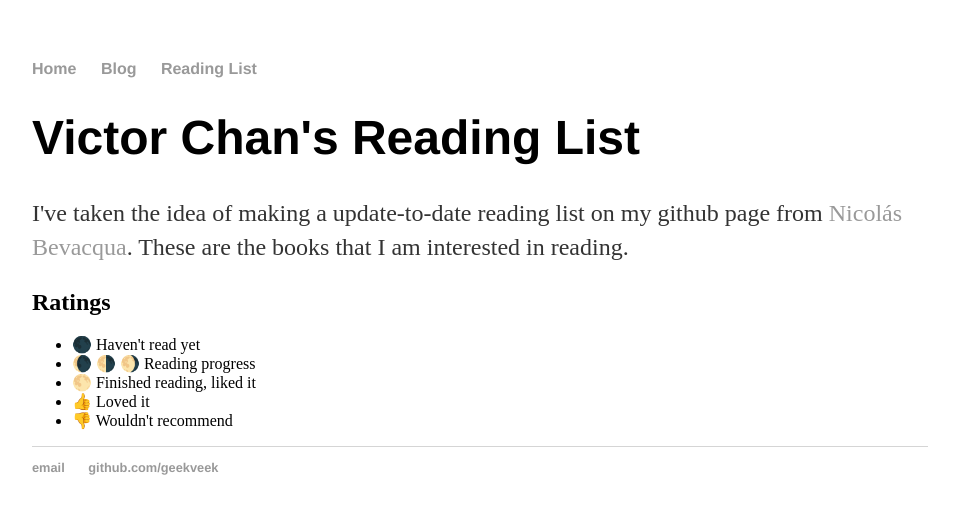
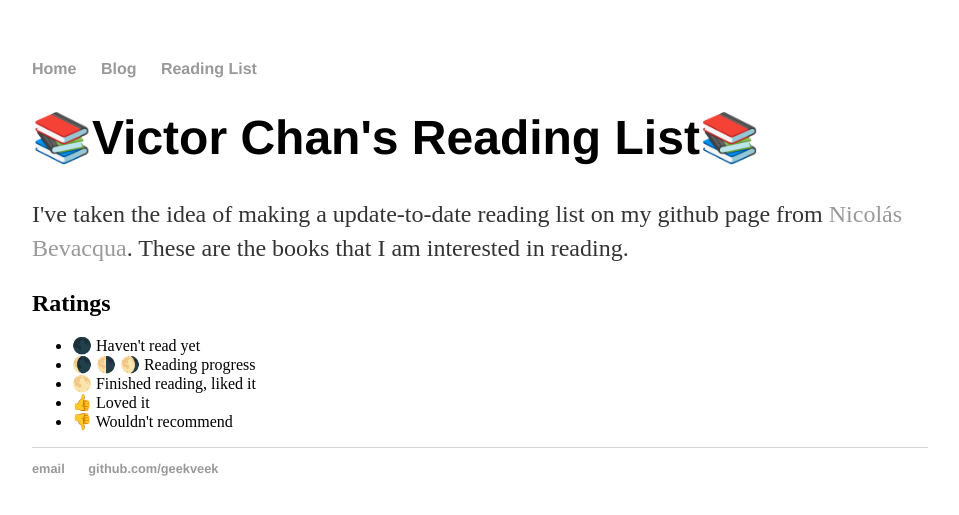
Before and after one commit to vctr-dev/vctr-dev.github.io, a Jekyll site: the page built from reading-list/index.html, in a window 1280 px wide. Shown: the top 515 px of the page, without its empty margins (160-1119 px from the left). Built offline with Jekyll 4.4.1, drawn with Linux system fonts in a browser that asks for light colours.

Commit message:
Added emoji to title

```diff
--- a/reading-list/index.html
+++ b/reading-list/index.html
@@ -2,7 +2,7 @@
 layout: default
 title: Victor Chan's Reading List
 ---
-<h1>{{ page.title }}</h1>
+<h1>📚{{ page.title }}📚</h1>
 <p>I've taken the idea of making a update-to-date reading list on my github page from <a href="https://github.com/bevacqua/reads">Nicolás Bevacqua</a>. These are the books that I am interested in reading.</p>
 <h2>Ratings</h2>
 <ul>
```
